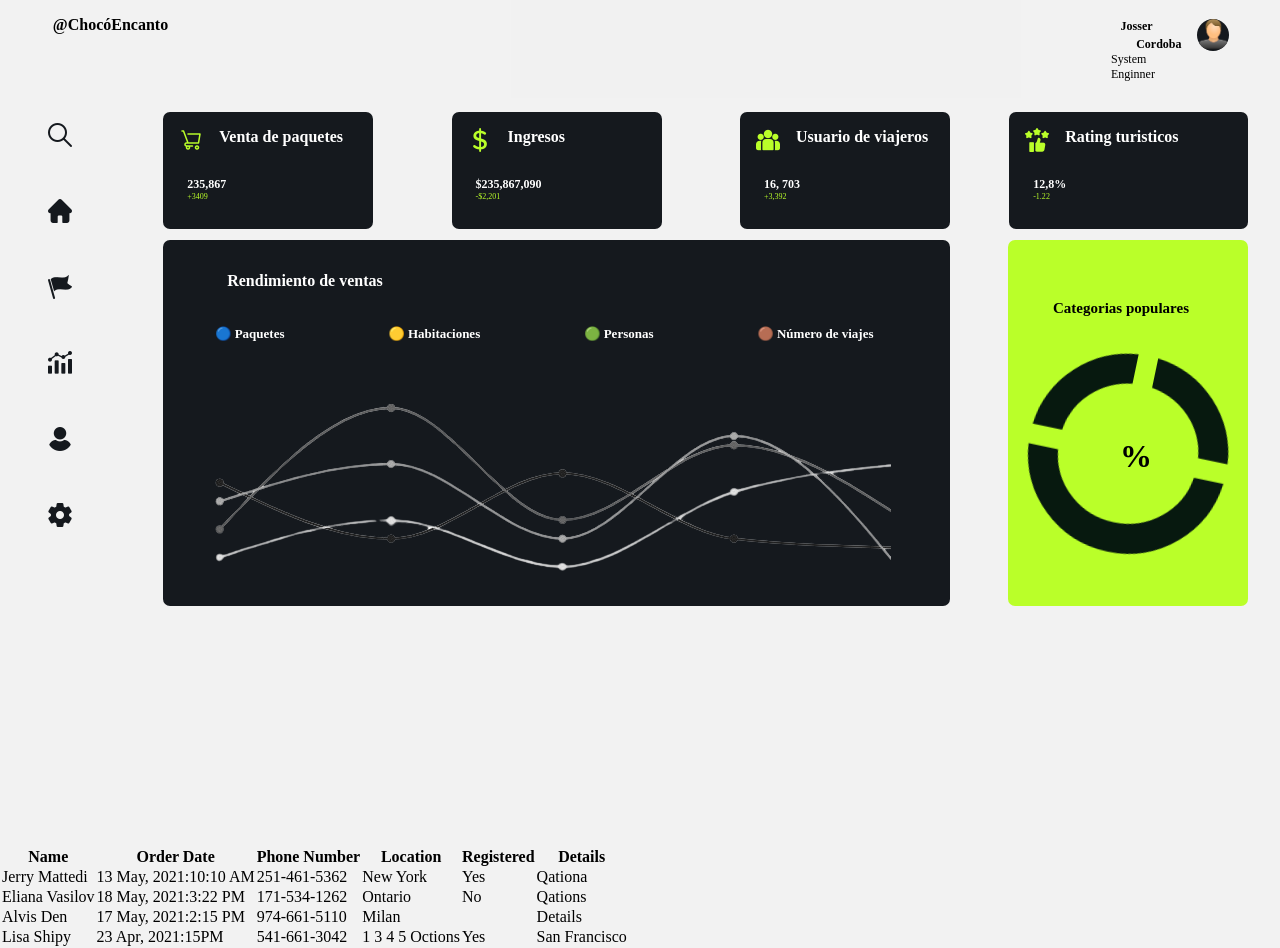
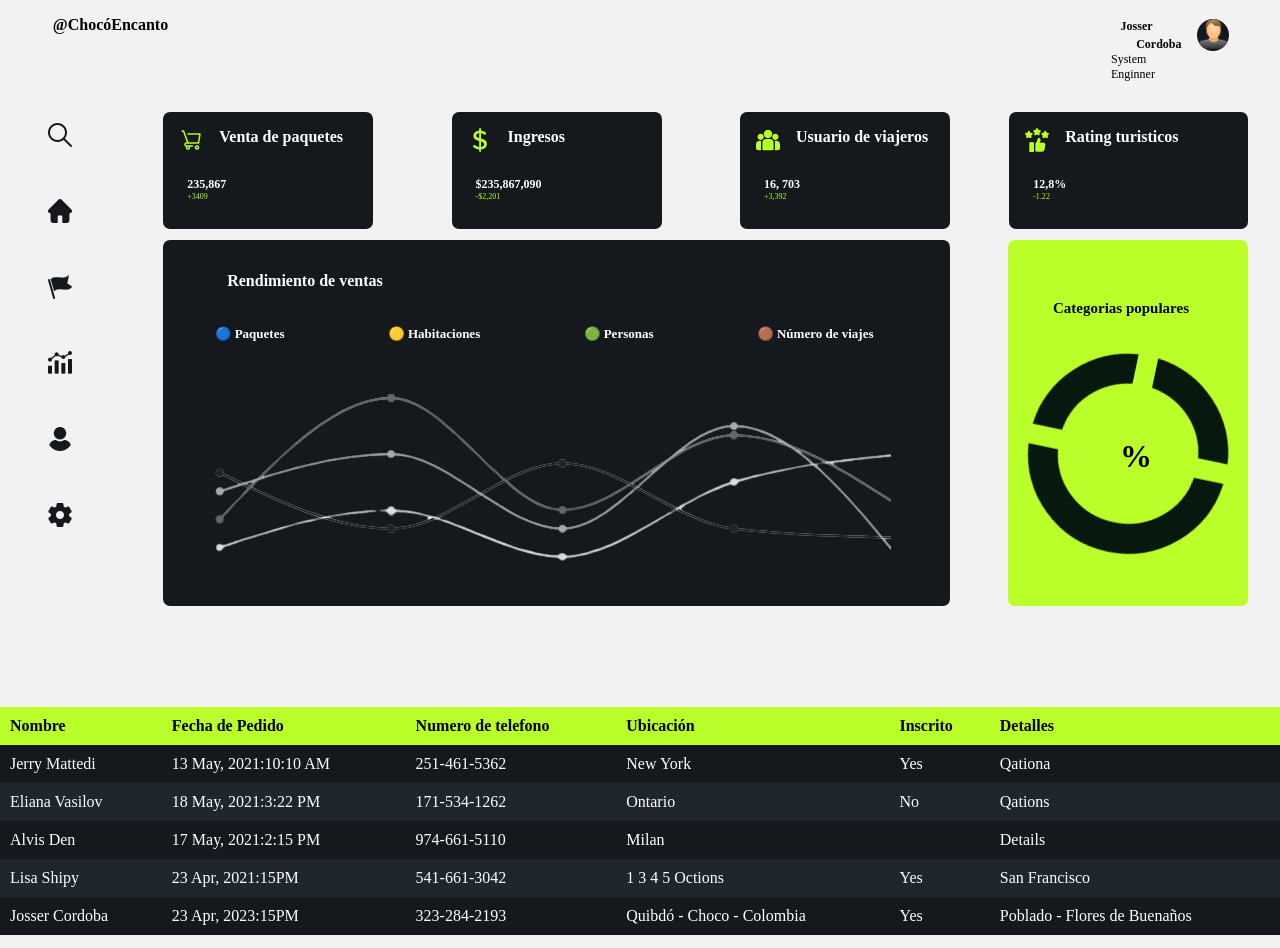
Before and after one commit to IngenieroJosser/CHOCOENCANTO, a React (Vite) app: page /Admin in a window 1280 px wide. Built offline with nearby package versions, Linux system fonts and the light colour scheme; a web font is replaced by a local one.

Commit message:
Dashboard ended

```diff
--- a/src/components/admin/RecentCustomers.jsx
+++ b/src/components/admin/RecentCustomers.jsx
@@ -36,20 +36,29 @@ const RecentCustomers = () => {
         details: 'San Francisco',
         registered: 'Yes',
         },
+
+        {
+        name: 'Josser Cordoba',
+        orderDate: '23 Apr, 2023:15PM',
+        phoneNumber: '323-284-2193',
+        location: 'Quibdó - Choco - Colombia',
+        details: 'Poblado - Flores de Buenaños',
+        registered: 'Yes',
+        }
     ];
 
     return (
             <table>
-            <thead>
-                <tr>
-                <th>Name</th>
-                <th>Order Date</th>
-                <th>Phone Number</th>
-                <th>Location</th>
-                <th>Registered</th>
-                <th>Details</th>
-                </tr>
-            </thead>
+                <thead>
+                    <tr>
+                        <th>Nombre</th>
+                        <th>Fecha de Pedido</th>
+                        <th>Numero de telefono</th>
+                        <th>Ubicación</th>
+                        <th>Inscrito</th>
+                        <th>Detalles</th>
+                    </tr>
+                </thead>
                 <tbody>
                     {customers.map((customer, index) => (
                         <tr key={index}>
--- a/src/style/css/style.css
+++ b/src/style/css/style.css
@@ -17,7 +17,7 @@ body {
   background-color: #f2f2f2;
 }
 
-h1, h2, h3, h4, h5, h6, a, span, p, a, strong {
+h1, h2, h3, h4, h5, h6, a, span, p, a, strong, td, th {
   font-family: "text";
   color: #000000;
 }
@@ -671,6 +671,11 @@ aside img:hover {
   position: absolute;
   top: 43%;
   left: 5.5%;
+  display: inline-block;
+  animation-name: waveAnimation;
+  animation-duration: 1s;
+  animation-timing-function: ease-in-out;
+  animation-iteration-count: infinite;
 }
 .container--admin .data-analytics-grafic {
   margin: 15em 63em;
@@ -704,5 +709,37 @@ aside img:hover {
     transform: rotate(360deg);
   }
 }
+@keyframes waveAnimation {
+  0% {
+    transform: translateY(0);
+  }
+  50% {
+    transform: translateY(-10px);
+  }
+  100% {
+    transform: translateY(0);
+  }
+}
+table {
+  background-color: #15191E;
+  width: 100%;
+  border-collapse: collapse;
+  margin-top: -8.7em;
+}
+table thead {
+  background-color: #baff29;
+  color: #ffffff;
+}
+table thead th {
+  padding: 10px;
+  text-align: left;
+}
+table tbody tr:nth-child(even) {
+  background-color: #20262d;
+}
+table tbody tr td {
+  padding: 10px;
+  color: #ffffff;
+}
 
 /*# sourceMappingURL=style.css.map */
--- a/src/style/scss/admin/_dataAnalytics.scss
+++ b/src/style/scss/admin/_dataAnalytics.scss
@@ -122,6 +122,11 @@
                 position: absolute;
                 top: 43%;
                 left: 5.5%;
+                display: inline-block;
+                animation-name: waveAnimation;
+                animation-duration: 1s;
+                animation-timing-function: ease-in-out;
+                animation-iteration-count: infinite;
             }
         }
     }
@@ -162,3 +167,15 @@
         transform: rotate(360deg);
     }
 }
+
+@keyframes waveAnimation {
+    0% {
+        transform: translateY(0);
+    }
+    50% {
+        transform: translateY(-10px);
+    }
+    100% {
+        transform: translateY(0);
+    }
+}
--- a/src/style/scss/admin/_recentCustomers.scss
+++ b/src/style/scss/admin/_recentCustomers.scss
@@ -1,30 +1,34 @@
-$color-051923: #051923;
-$color-f6f4ee: #f6f4ee;
-$color-baff29: #baff29;
+$table-bg-color: #15191E;
+$thead-bg-color: #baff29;
+$th-color: #ffffff;
+$td-color: #ffffff;
 
-.table {
+table {
+  background-color: $table-bg-color;
+  width: 100%;
   border-collapse: collapse;
-  width: 100%;
+  margin-top: -8.7em;
 
-  th,
-  td {
-    border: 1px solid $color-baff29;
-    padding: 8px;
-    text-align: left;
+  thead {
+    background-color: $thead-bg-color;
+    color: $th-color;
+
+    th {
+      padding: 10px;
+      text-align: left;
+    }
   }
 
-  th {
-    background-color: $color-051923;
-    color: $color-f6f4ee;
-    font-weight: bold;
-  }
+  tbody {
+    tr {
+      &:nth-child(even) {
+        background-color: lighten($table-bg-color, 5%);
+      }
 
-  tr:nth-child(even) {
-    background-color: $color-f6f4ee;
-  }
-
-  tr:hover {
-    background-color: $color-baff29;
-    color: $color-051923;
+      td {
+        padding: 10px;
+        color: $td-color;
+      }
+    }
   }
 }
--- a/src/style/scss/settings/_settings.scss
+++ b/src/style/scss/settings/_settings.scss
@@ -12,7 +12,7 @@ body {
     background-color: $bg;
 }
 
-h1, h2, h3, h4, h5, h6, a, span, p, a, strong {
+h1, h2, h3, h4, h5, h6, a, span, p, a, strong, td, th {
     font-family: 'text';
     color: $text;
 }
--- a/src/style/scss/style.scss
+++ b/src/style/scss/style.scss
@@ -32,3 +32,4 @@
 @import './admin/dashboard';
 @import './admin/asideleft';
 @import './admin/dataAnalytics';
+@import './admin/recentCustomers';
```
Also changed, not shown: 1 other file (tests, documents, lock files or other folders).
